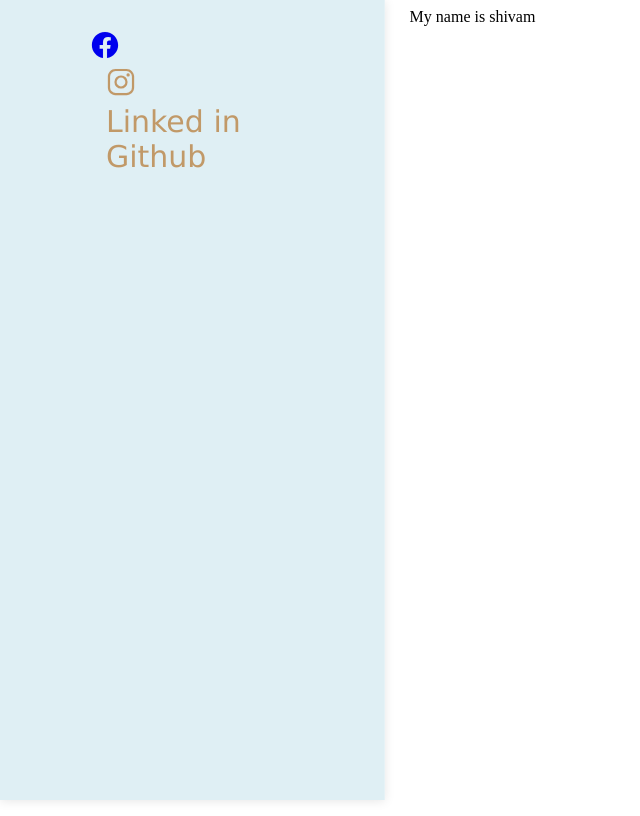
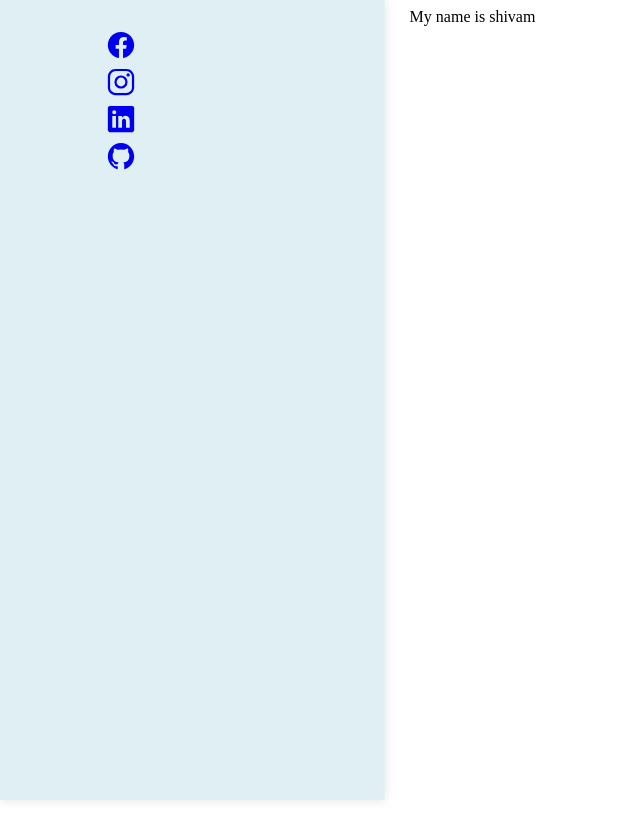
Before and after one commit to Chuckbones/Site, a plain HTML site: page hello.html in a window 1280 px wide. Shown: the whole page, without its empty margins (0-640 px from the left). Drawn offline with nearby package versions, Linux system fonts and the light colour scheme.

Commit message:
fixed icons

```diff
--- a/hello.html
+++ b/hello.html
@@ -18,7 +18,7 @@
     <div class="left_area">
       <ul style="list-style-type:none;">
         <li>
-         <a href="https://twitter.com/explore">
+         <a class="first" target="_blank" href="https://twitter.com/explore">
           <ion-icon name="logo-facebook"></ion-icon>
         </a>
           <!-- <a href="https://www.youtube.com/" class="first" target="_blank">Facebook</a> -->
@@ -27,10 +27,10 @@
           <a href="https://www.instagram.com/" class="second" target="_blank"><ion-icon name="logo-instagram"></ion-icon></a>
         </li>
         <li>
-          <a href="https://www.youtube.com/" class="third" target="_blank">Linked in</a>
+          <a href="https://www.linkedin.com/in/shivam-ojha-856402227/" class="third" target="_blank"><ion-icon name="logo-linkedin"></ion-icon></a>
         </li>
         <li>
-          <a href="https://www.youtube.com/" class="fourth" target="_blank">Github</a>
+          <a href="https://github.com/Chuckbones" class="fourth" target="_blank"><ion-icon name="logo-github"></ion-icon></a>
         </li>
       </ul>
     </div>
--- a/style.css
+++ b/style.css
@@ -42,7 +42,7 @@
 }
 
 .first{
-    color: rgb(193, 153, 104);
+    /* color: rgb(193, 153, 104); */
 
     margin-left: 16px;
     margin-top: 100vh;
@@ -54,7 +54,7 @@
     font-family:Verdana, Geneva, Tahoma, sans-serif;
 }
 .second{
-   color: rgb(193, 153, 104);
+   /* color: rgb(193, 153, 104); */
     margin-left: 16px;
     font-size:30px;
    margin-top: 25px;
@@ -63,14 +63,14 @@
     font-family:Verdana, Geneva, Tahoma, sans-serif;
 }
 .third{
-   color: rgb(193, 153, 104);
+   /* color: rgb(193, 153, 104); */
     margin-left: 16px;
     font-size:30px;
     text-decoration: none;
     font-family:Verdana, Geneva, Tahoma, sans-serif;
 }
 .fourth{
-   color: rgb(193, 153, 104);
+   /* color: rgb(193, 153, 104); */
     margin-left: 16px;
     font-size:30px;
     text-decoration: none;
```
